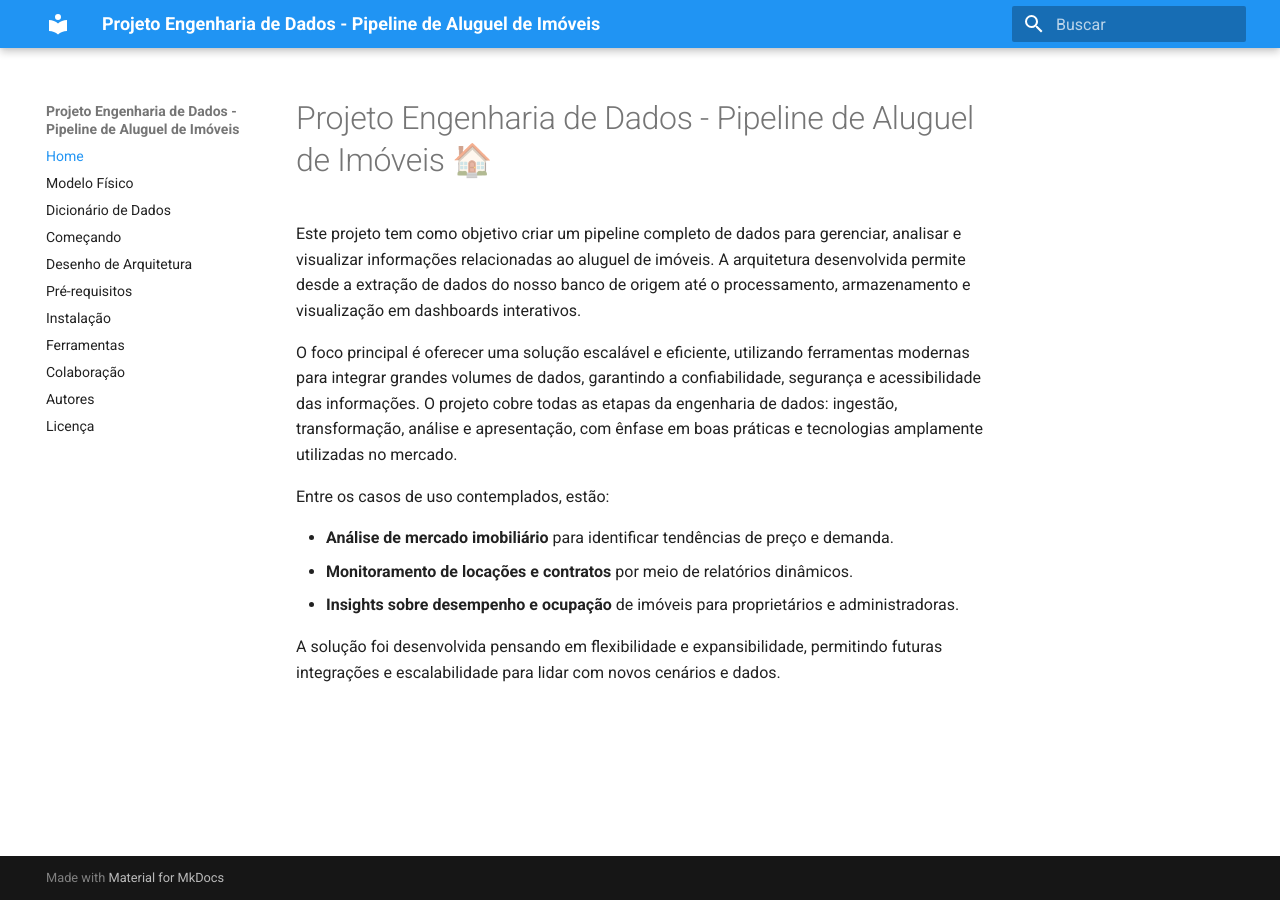
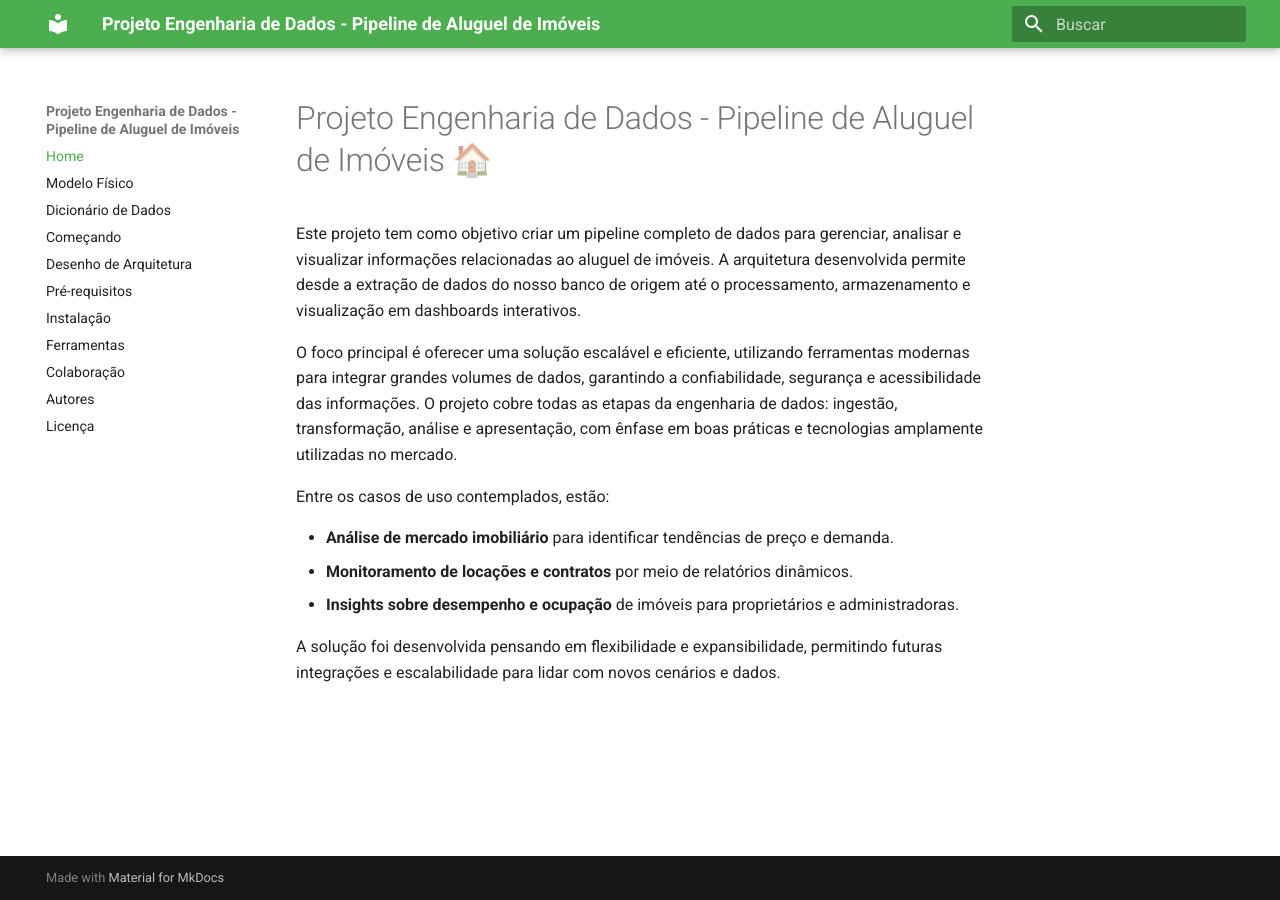
Before and after one commit to marchingbeagle/pipeline-edd, an MkDocs documentation site: the page built from docs/index.md, in a window 1280 px wide. Built offline with MkDocs 1.6.1 and Material for MkDocs 9.7.7, drawn with Linux system fonts in a browser that asks for light colours.

Commit message:
#30 updated mkdocs files

```diff
--- a/mkdocs.yml
+++ b/mkdocs.yml
@@ -15,8 +15,8 @@ theme:
   name: material
   language: pt
   palette:
-    primary: 'blue'
-    accent: 'light-blue'
+    primary: "green"
+    accent: "light-blue"
 markdown_extensions:
   - toc:
       permalink: true
```
Also changed, not shown: site/404.html, site/arquitetura/index.html, site/colaboracao/index.html, site/comecando/index.html, site/dicionario_dados/index.html, site/index.html, site/licenca/index.html, site/modelo_fisico/index.html, site/prerequisitos/index.html, 2 other files.
